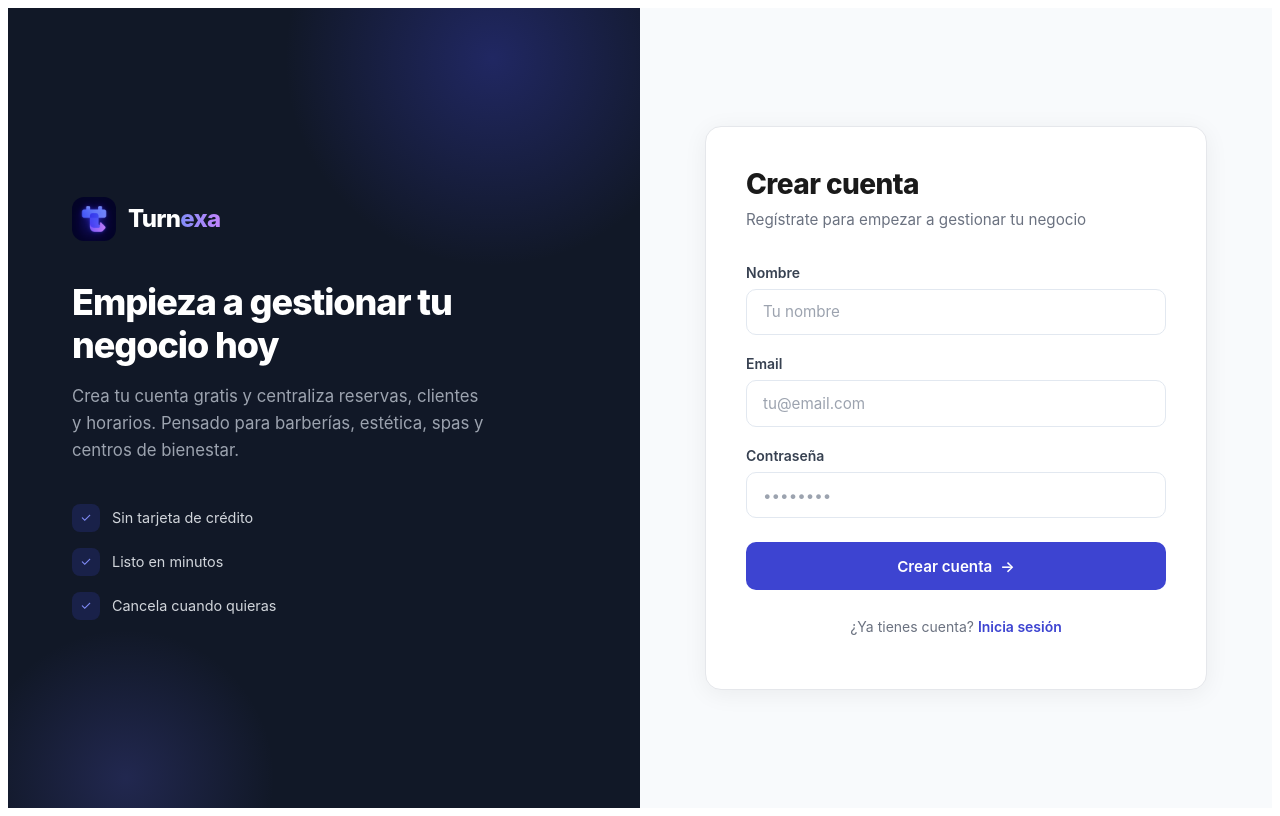
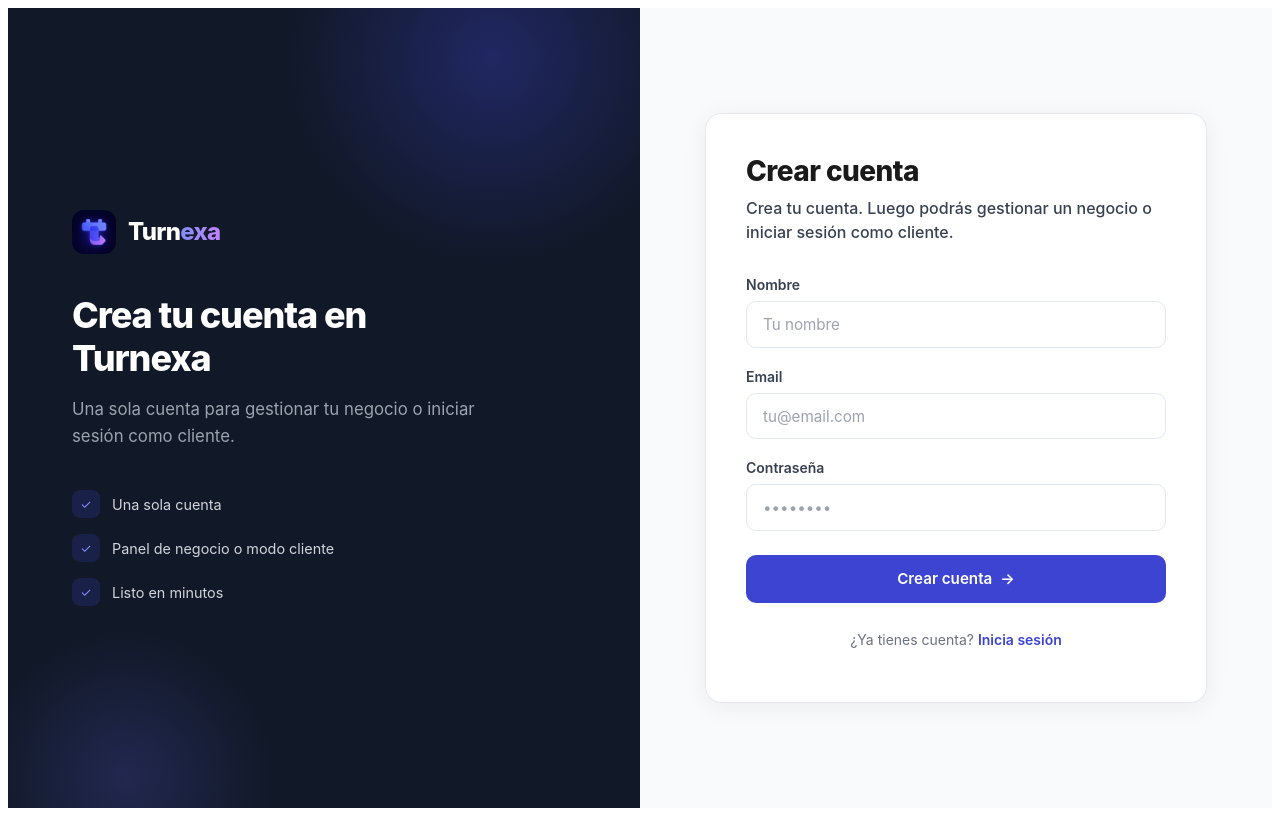
Before and after one commit to dannytrejo17/booking-saas-frontend, a Next.js app: page /register in a window 1280 px wide. Built offline with nearby package versions, Linux system fonts and the light colour scheme; no server answers.

Commit message:
feat(ui): clarify header access labels and unify register flow

```diff
--- a/app/register/page.jsx
+++ b/app/register/page.jsx
@@ -1,5 +1,10 @@
+import { Suspense } from "react";
 import Register from "../../src/features/auth/pages/Register";
 
 export default function RegisterPage() {
-  return <Register />;
+  return (
+    <Suspense fallback={<div>Cargando...</div>}>
+      <Register />
+    </Suspense>
+  );
 }
--- a/src/features/auth/pages/Register.css
+++ b/src/features/auth/pages/Register.css
@@ -147,8 +147,9 @@
 
 .register-subtitle {
     margin: 0 0 2rem;
-    color: #6b7280;
-    font-size: 0.95rem;
+    color: #374151;
+    font-size: 1rem;
+    font-weight: 500;
     line-height: 1.5;
 }
 
--- a/src/features/auth/pages/Register.jsx
+++ b/src/features/auth/pages/Register.jsx
@@ -1,9 +1,10 @@
 "use client";
 
-import { useState } from "react";
+import { useState, useEffect } from "react";
 import Link from "next/link";
-import { useRouter } from "next/navigation";
+import { useRouter, useSearchParams } from "next/navigation";
 import { register } from "../api";
+import { getSafeCustomerNextPath } from "../../customer-auth/api";
 import "./Register.css";
 
 function Register() {
@@ -12,6 +13,14 @@
     const [password, setPassword] = useState("");
     const [error, setError] = useState("");
     const router = useRouter();
+    const searchParams = useSearchParams();
+
+    useEffect(() => {
+        const next = getSafeCustomerNextPath(searchParams.get("next") || "", "");
+        if (next) {
+            sessionStorage.setItem("customerAuthNext", next);
+        }
+    }, [searchParams]);
 
     const handleRegister = async (e) => {
         e.preventDefault();
@@ -43,23 +52,22 @@
                             Turn<span>exa</span>
                         </span>
                     </div>
-                    <h2>Empieza a gestionar tu negocio hoy</h2>
+                    <h2>Crea tu cuenta en Turnexa</h2>
                     <p>
-                        Crea tu cuenta gratis y centraliza reservas, clientes y horarios.
-                        Pensado para barberías, estética, spas y centros de bienestar.
+                        Una sola cuenta para gestionar tu negocio o iniciar sesión como cliente.
                     </p>
                     <div className="register-brand-features">
                         <div className="register-brand-feature">
                             <span>✓</span>
-                            Sin tarjeta de crédito
+                            Una sola cuenta
+                        </div>
+                        <div className="register-brand-feature">
+                            <span>✓</span>
+                            Panel de negocio o modo cliente
                         </div>
                         <div className="register-brand-feature">
                             <span>✓</span>
                             Listo en minutos
-                        </div>
-                        <div className="register-brand-feature">
-                            <span>✓</span>
-                            Cancela cuando quieras
                         </div>
                     </div>
                 </div>
@@ -68,7 +76,9 @@
             <main className="register-panel">
                 <div className="register-card">
                     <h1>Crear cuenta</h1>
-                    <p className="register-subtitle">Regístrate para empezar a gestionar tu negocio</p>
+                    <p className="register-subtitle">
+                        Crea tu cuenta. Luego podrás gestionar un negocio o iniciar sesión como cliente.
+                    </p>
                     <form className="register-form" onSubmit={handleRegister}>
                         <div className="register-field">
                             <label htmlFor="name">Nombre</label>
```
Also changed, not shown: scripts/check-imports.cjs (added, +60 -0 lines), src/features/landing/components/Header.jsx (+15 -2 lines).
